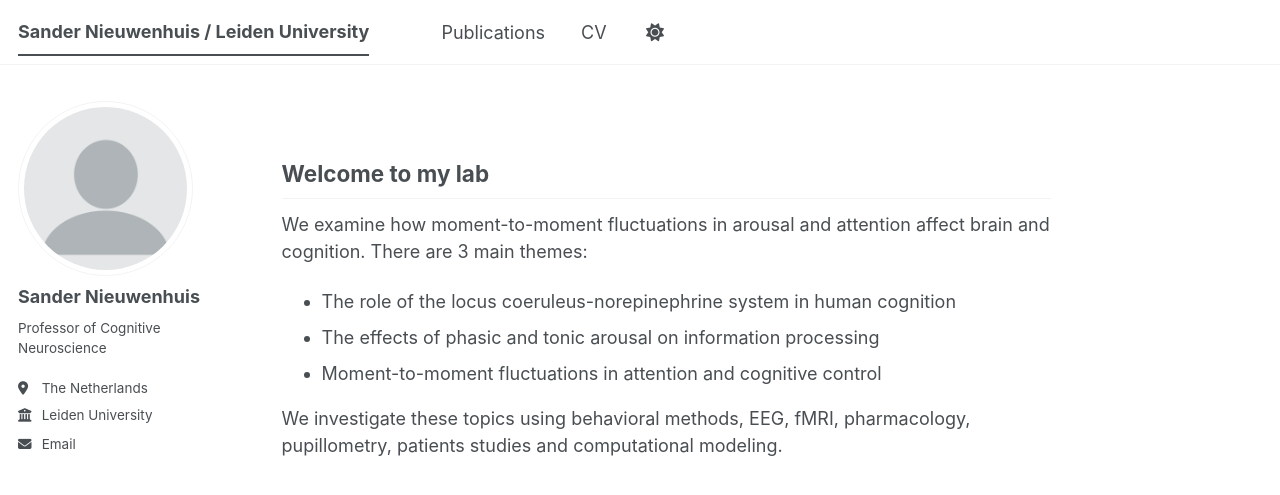
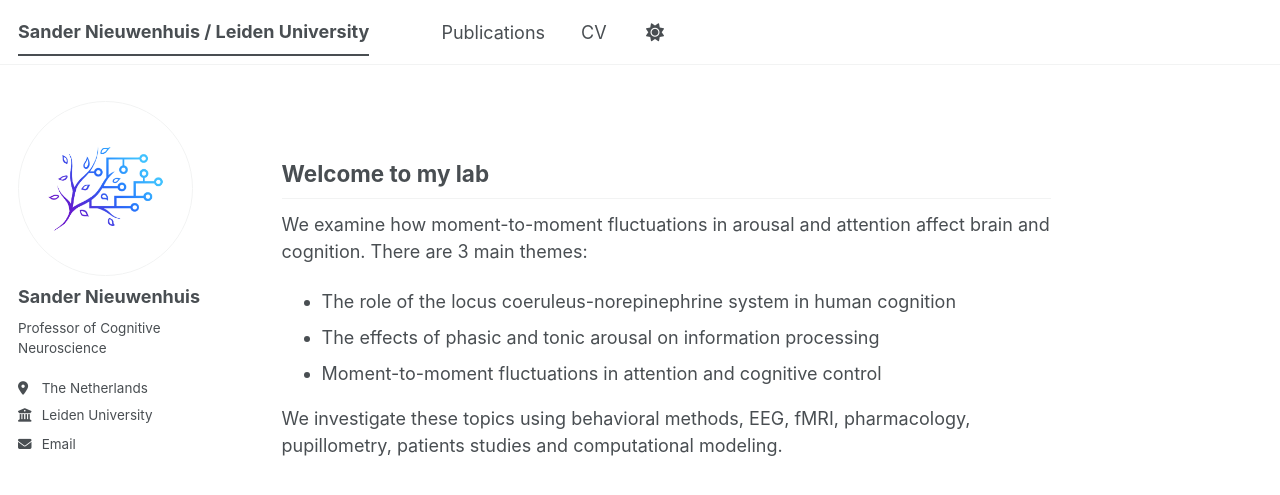
Before and after one commit to sander-nieuwenhuis/research, a Jekyll site: the page built from _pages/home.md, in a window 1280 px wide. Shown: the top 495 px of the page. Built offline with Jekyll 4.4.1, drawn with Linux system fonts in a browser that asks for light colours; a script bundle is joined from its source files by our own code; library files that are not in the unit come from our copies.

Commit message:
Update _config.yml

```diff
--- a/_config.yml
+++ b/_config.yml
@@ -23,7 +23,7 @@ repository               : "research/sander-nieuwenhuis.github.io"
 #               Additional customization can be done by editing /_includes/author-profile.html
 author:
   # Biographic information
-  avatar           : "profile.png"
+  avatar           : "https://sander-nieuwenhuis.github.io/research/assets/images/logo.png"
   name             : "Sander Nieuwenhuis"
   pronouns         : # example: "she/her"
   bio              : "Professor of Cognitive Neuroscience"
```
